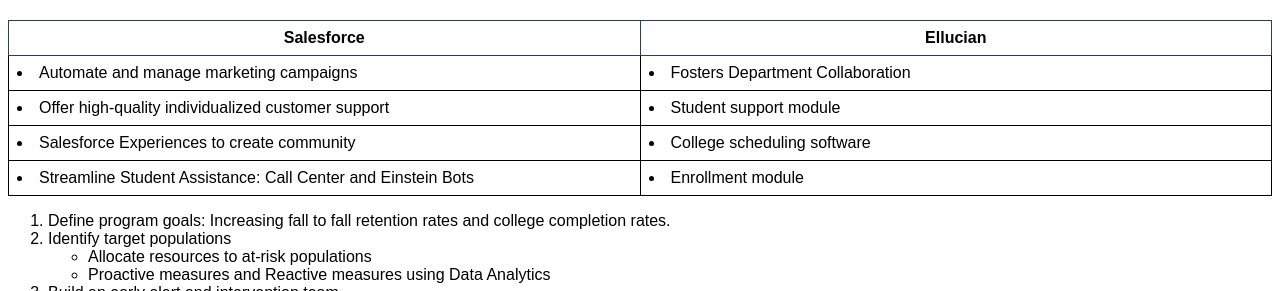
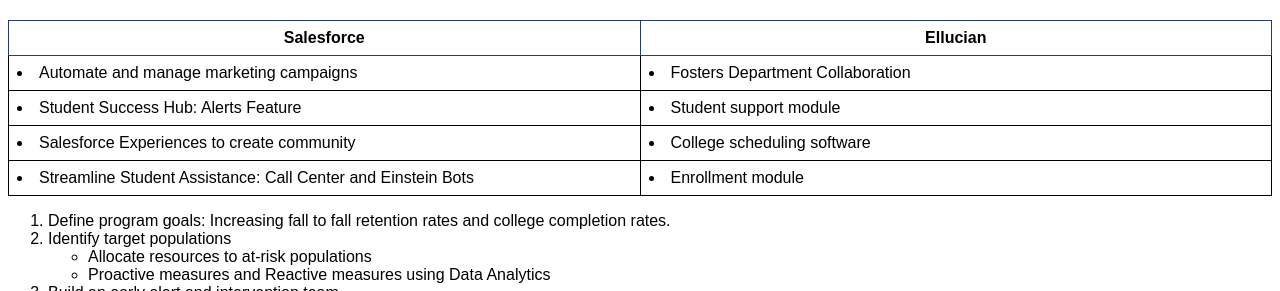
Before and after one commit to BiancaW714/biancaw714.github.io, a Jekyll site: the page index.html, which Jekyll copies as it is, in a window 1280 px wide. Shown: the part 772-1063 px from the top of the page. Built offline with Jekyll 4.4.1, drawn with Linux system fonts in a browser that asks for light colours.

Commit message:
Update index.html

```diff
--- a/index.html
+++ b/index.html
@@ -86,7 +86,7 @@
 
         </tr>
         <tr>
-          <td><li>Offer high-quality individualized customer support</li></td>
+          <td><li>Student Success Hub: Alerts Feature</li></td>
           <td><li>Student support module</li></td>
 
         </tr>
```
